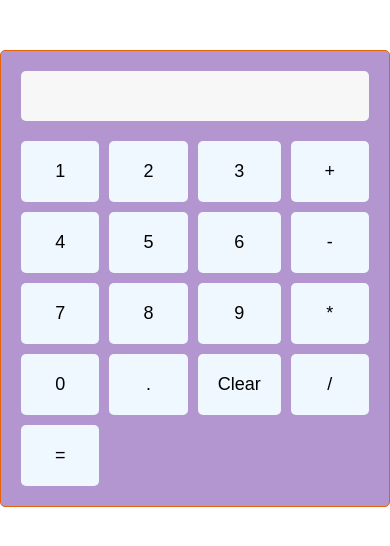
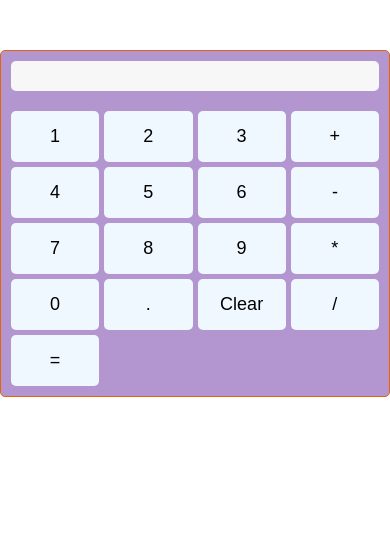
Before and after one commit to Saravjeet0806/calculator-app-reactjs, a React (Create React App) app: page / in a window 390 px wide. Shown: the top 546 px of the page. Built offline with nearby package versions, Linux system fonts and the light colour scheme.

Commit message:
added media queries

```diff
--- a/src/Calculator.css
+++ b/src/Calculator.css
@@ -38,3 +38,24 @@ button:hover{
     background-color: black;
     color: white;
 }
+
+/* media queries */
+@media (max-width: 600px) {
+    .calculator{
+        max-width: 100%;
+        padding: 10px;
+    }
+    .display{
+        padding: 10px;
+    }
+    .input, .result{
+        font-size: 20px;
+    }
+    button{
+        padding: 15px;
+        font-size: 18px;
+    }
+    .buttons{
+        gap: 5px;
+    }
+}
```
